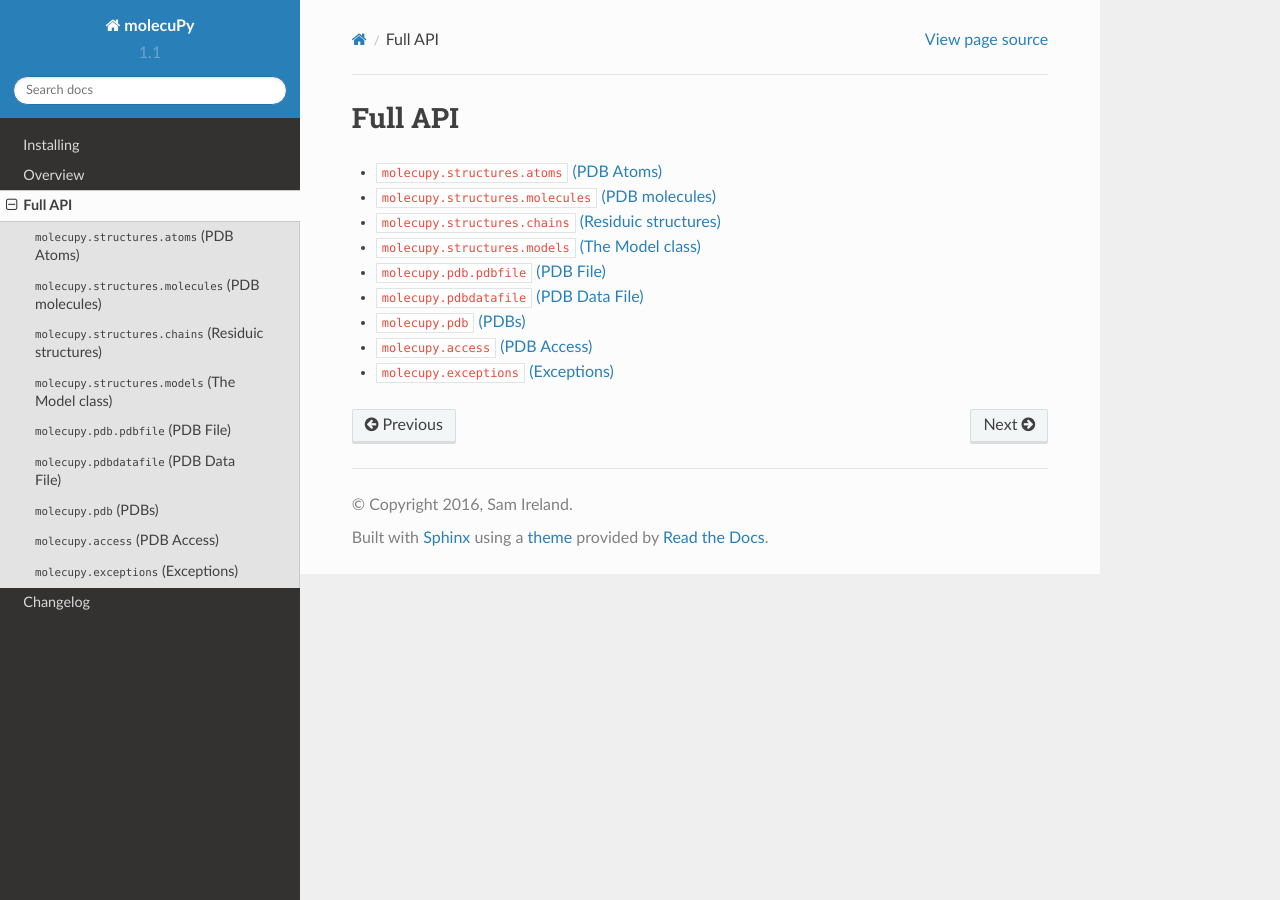
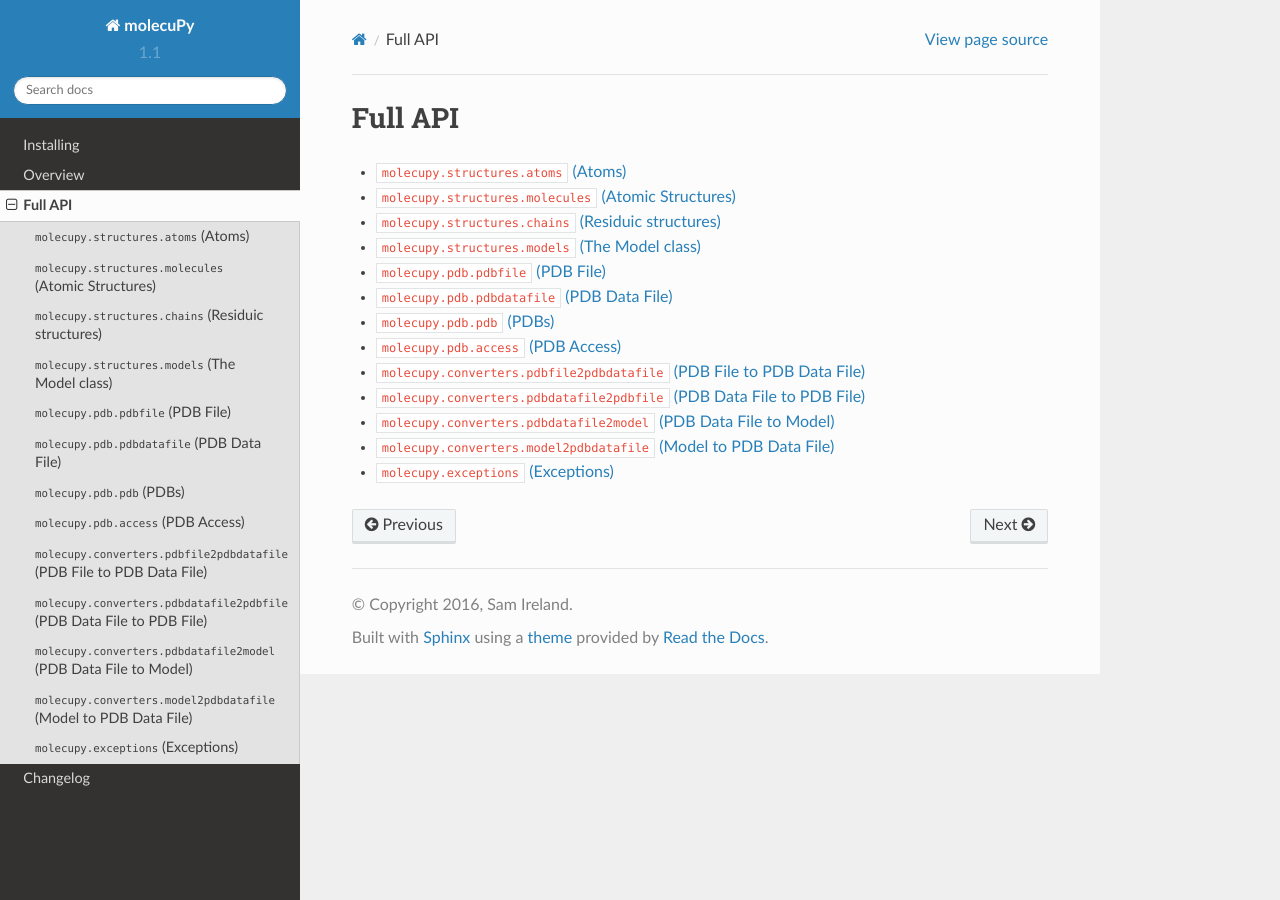
Before and after one commit to samirelanduk/atomium, a Sphinx documentation site: the page built from docs/source/api.rst, in a window 1280 px wide. Built offline with Sphinx 7.4.7 and the Read the Docs theme 2.0.0, drawn with Linux system fonts in a browser that asks for light colours.

Commit message:
Start 1.2 docs

```diff
--- a/docs/source/api.rst
+++ b/docs/source/api.rst
@@ -1,5 +1,6 @@
 Full API
 --------
+
 
 .. toctree ::
     api/atoms
@@ -10,4 +11,8 @@ Full API
     api/pdbdatafile
     api/pdb
     api/access
+    api/pdbfile2pdbdatafile
+    api/pdbdatafile2pdbfile
+    api/pdbdatafile2model
+    api/model2pdbdatafile
     api/exceptions
--- a/docs/source/api/access.rst
+++ b/docs/source/api/access.rst
@@ -1,5 +1,5 @@
-``molecupy.access`` (PDB Access)
-~~~~~~~~~~~~~~~~~~~~~~~~~~~~~~~~~
+``molecupy.pdb.access`` (PDB Access)
+~~~~~~~~~~~~~~~~~~~~~~~~~~~~~~~~~~~~
 
-.. automodule:: molecupy.access
+.. automodule:: molecupy.pdb.access
     :members:
--- a/docs/source/api/atoms.rst
+++ b/docs/source/api/atoms.rst
@@ -1,4 +1,4 @@
-``molecupy.structures.atoms`` (PDB Atoms)
+``molecupy.structures.atoms`` (Atoms)
 ~~~~~~~~~~~~~~~~~~~~~~~~~~~~~~~~~~~~~~~~~
 
 .. automodule:: molecupy.structures.atoms
--- /dev/null
+++ b/docs/source/api/model2pdbdatafile.rst
@@ -0,0 +1,5 @@
+``molecupy.converters.model2pdbdatafile`` (Model to PDB Data File)
+~~~~~~~~~~~~~~~~~~~~~~~~~~~~~~~~~~~~~~~~~~~~~~~~~~~~~~~~~~~~~~~~~~~~~~~
+
+.. automodule:: molecupy.converters.model2pdbdatafile
+    :members:
--- a/docs/source/api/molecules.rst
+++ b/docs/source/api/molecules.rst
@@ -1,5 +1,5 @@
-``molecupy.structures.molecules`` (PDB molecules)
-~~~~~~~~~~~~~~~~~~~~~~~~~~~~~~~~~~~~~~~~~~~~~~~~~
+``molecupy.structures.molecules`` (Atomic Structures)
+~~~~~~~~~~~~~~~~~~~~~~~~~~~~~~~~~~~~~~~~~~~~~~~~~~~~~
 
 .. automodule:: molecupy.structures.molecules
     :members:
--- a/docs/source/api/pdb.rst
+++ b/docs/source/api/pdb.rst
@@ -1,5 +1,5 @@
-``molecupy.pdb`` (PDBs)
+``molecupy.pdb.pdb`` (PDBs)
 ~~~~~~~~~~~~~~~~~~~~~~~~~~~~~~~~~~~~~~~~
 
-.. automodule:: molecupy.pdb
+.. automodule:: molecupy.pdb.pdb
     :members:
--- a/docs/source/api/pdbdatafile.rst
+++ b/docs/source/api/pdbdatafile.rst
@@ -1,5 +1,5 @@
-``molecupy.pdbdatafile`` (PDB Data File)
-~~~~~~~~~~~~~~~~~~~~~~~~~~~~~~~~~~~~~~~~
+``molecupy.pdb.pdbdatafile`` (PDB Data File)
+~~~~~~~~~~~~~~~~~~~~~~~~~~~~~~~~~~~~~~~~~~~~
 
-.. automodule:: molecupy.pdbdatafile
+.. automodule:: molecupy.pdb.pdbdatafile
     :members:
--- /dev/null
+++ b/docs/source/api/pdbdatafile2model.rst
@@ -0,0 +1,5 @@
+``molecupy.converters.pdbdatafile2model`` (PDB Data File to Model)
+~~~~~~~~~~~~~~~~~~~~~~~~~~~~~~~~~~~~~~~~~~~~~~~~~~~~~~~~~~~~~~~~~~~~~~~
+
+.. automodule:: molecupy.converters.pdbdatafile2model
+    :members:
--- /dev/null
+++ b/docs/source/api/pdbdatafile2pdbfile.rst
@@ -0,0 +1,5 @@
+``molecupy.converters.pdbdatafile2pdbfile`` (PDB Data File to PDB File)
+~~~~~~~~~~~~~~~~~~~~~~~~~~~~~~~~~~~~~~~~~~~~~~~~~~~~~~~~~~~~~~~~~~~~~~~
+
+.. automodule:: molecupy.converters.pdbdatafile2pdbfile
+    :members:
--- /dev/null
+++ b/docs/source/api/pdbfile2pdbdatafile.rst
@@ -0,0 +1,5 @@
+``molecupy.converters.pdbfile2pdbdatafile`` (PDB File to PDB Data File)
+~~~~~~~~~~~~~~~~~~~~~~~~~~~~~~~~~~~~~~~~~~~~~~~~~~~~~~~~~~~~~~~~~~~~~~~
+
+.. automodule:: molecupy.converters.pdbfile2pdbdatafile
+    :members:
```
